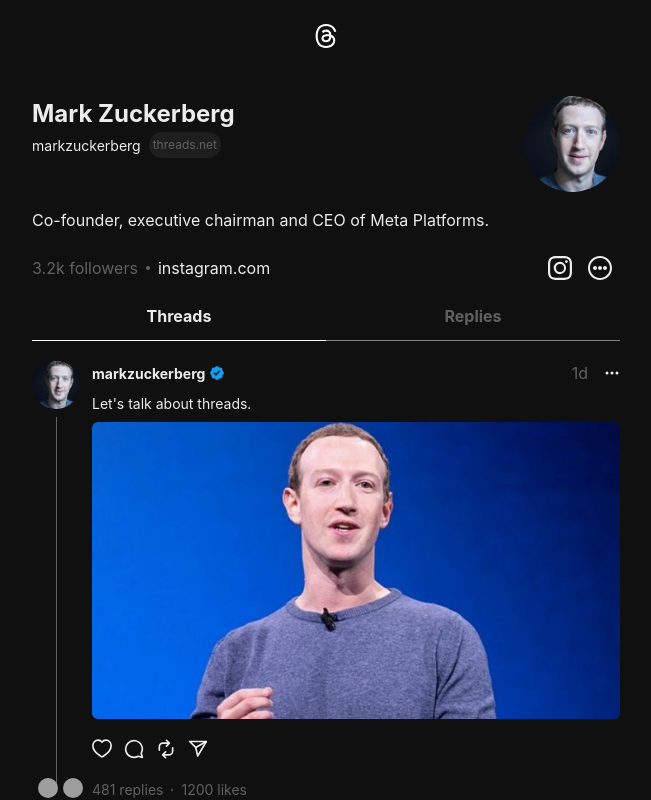
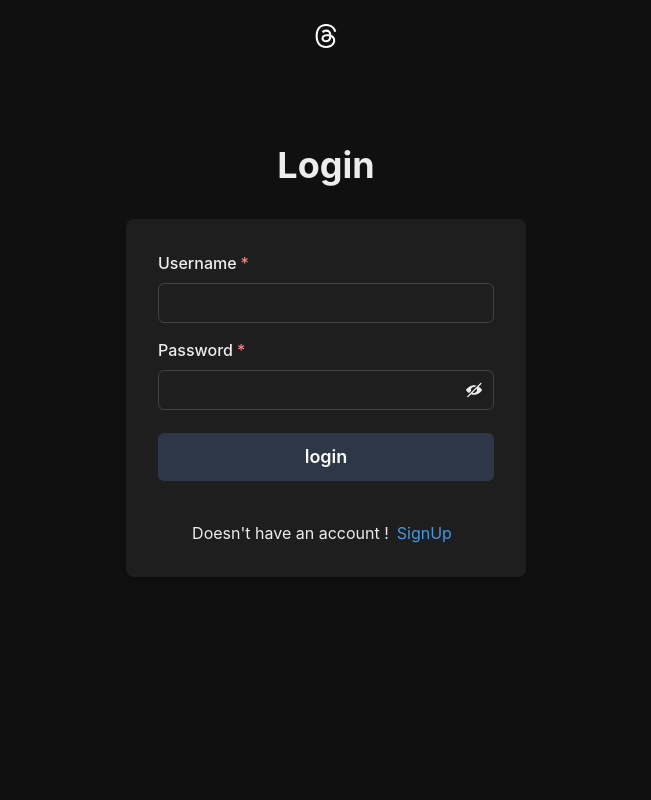
Before and after one commit to Premraj18/socialmedia, a React (Vite) app in the folder frontend/: page /auth in a window 1280 px wide. Shown: the top 800 px of the page, without its empty margins (314-965 px from the left). Built offline with nearby package versions, Linux system fonts and the light colour scheme; grey boxes are pictures that could not be loaded.

Commit message:
Authanticationn completed

```diff
--- a/frontend/src/App.jsx
+++ b/frontend/src/App.jsx
@@ -1,7 +1,7 @@
 import React from 'react'
 import './App.css'
 import { Button, Container } from '@chakra-ui/react'
-import { Routes, Route } from 'react-router-dom'
+import { Routes, Route, Navigate } from 'react-router-dom'
 
 //pages
 import UserPage from './pages/UserPage'
@@ -9,17 +9,24 @@
 import Header from './components/Header'
 import HomePage from './pages/HomePage'
 import AuthPage from './pages/AuthPage'
+import { useRecoilValue } from 'recoil'
+import userAtom from './atoms/userAtom'
+import Logout from './components/Logout'
 
 const App = () => {
+  const user = useRecoilValue(userAtom);
+  // console.log(user)
   return (
     <Container maxWidth='620px'>
       <Header/>
       <Routes>
-        <Route path='/' element={<HomePage/>}/>
-        <Route path='/authPage' element={<AuthPage/>}/>
+        <Route path='/' element={user ? <HomePage/> : <Navigate to='/auth'/>}/>
+        <Route path='/auth' element={!user ? <AuthPage/> : <Navigate to='/'/>}/>
         <Route path='/:username' element={<UserPage/>}/>
         <Route path='/:username/post/:pid' element={<PostPage/>}/>
       </Routes>
+
+      {user && <Logout/>}
      </Container>
   )
 }
--- /dev/null
+++ b/frontend/src/atoms/userAtom.js
@@ -0,0 +1,8 @@
+import { atom } from "recoil";
+
+const userAtom = atom({
+    key: 'userAtom',
+    default: JSON.parse(localStorage.getItem('user-threads'))
+})
+
+export default userAtom;
--- a/frontend/src/components/Login.jsx
+++ b/frontend/src/components/Login.jsx
@@ -18,10 +18,55 @@
 import { ViewIcon, ViewOffIcon } from '@chakra-ui/icons'
 import { useSetRecoilState } from 'recoil'
 import authScreenAtom from '../atoms/authAtom'
+import userAtom from '../atoms/userAtom'
+import useShowToast from '../hooks/useShowToast'
 
 export default function Login() {
     const [showPassword, setShowPassword] = useState(false)
     const setauthScreen = useSetRecoilState(authScreenAtom)
+
+    const [inputs, setInputs] = useState({
+        username: '',
+        password: '',
+    });
+
+    const setUser = useSetRecoilState(userAtom);
+    const showToast = useShowToast();
+
+    const handlelogin = async (e) => {
+        e.preventDefault();
+        try {
+            const res = await fetch('/api/users/login', {
+                method: 'POST',
+                headers: {
+                    "Content-Type": 'application/json'
+                },
+                body: JSON.stringify(inputs)
+            })
+
+            const data = await res.json();
+
+            if (data.error) {
+                showToast('Error', data.error, 'error')
+                return
+            }
+            else {
+                showToast('Success', 'Login Successfully', 'success')
+            }
+
+            localStorage.setItem('user-threads', JSON.stringify(data));
+            setUser(data);
+
+            setInputs({
+                username: '',
+                password: '',
+            })
+            console.log(data)
+        }
+        catch (error) {
+            showToast('Error', error, 'error')
+        }
+    }
 
     return (
         <Flex align={'center'} justify={'center'}>
@@ -41,14 +86,15 @@
                     boxShadow={'lg'}
                     p={8}>
                     <Stack spacing={4}>
+                        <form onSubmit={handlelogin} style={{ display: 'flex', flexDirection: 'column', gap: '15px' }}>
                             <FormControl isRequired>
                                 <FormLabel>Username</FormLabel>
-                            <Input type="text" />
+                                <Input type="text" value={inputs.username} onChange={(e) => setInputs({...inputs, username: e.target.value})}/>
                             </FormControl>
-                        <FormControl  isRequired >
+                            <FormControl isRequired >
                                 <FormLabel>Password</FormLabel>
                                 <InputGroup>
-                                <Input type={showPassword ? 'text' : 'password'} minLength={5} />
+                                    <Input type={showPassword ? 'text' : 'password'} minLength={5} value={inputs.password} onChange={(e) => setInputs({...inputs, password: e.target.value})}/>
                                     <InputRightElement h={'full'}>
                                         <Button
                                             variant={'ghost'}
@@ -71,6 +117,7 @@
                                     login
                                 </Button>
                             </Stack>
+                        </form>
                         <Stack pt={6}>
                             <Text align={'center'}>
                                 Doesn't have an account !
--- /dev/null
+++ b/frontend/src/components/Logout.jsx
@@ -0,0 +1,48 @@
+import { Button } from '@chakra-ui/react';
+import React from 'react'
+import { useSetRecoilState } from 'recoil';
+import userAtom from '../atoms/userAtom';
+import useShowToast from '../hooks/useShowToast';
+
+const Logout = () => {
+    const setUser = useSetRecoilState(userAtom)
+
+    const showToast = useShowToast();
+
+    const handleLogout = async () => {
+
+
+        try {
+            const res = await fetch('/api/users/logout', {
+                method: "POST",
+                headers: { "Content-Type": "application/json" }
+            });
+
+            const data = await res.json();
+            if (data.error) {
+                showToast('Error', data.error, 'error')
+                return
+            }
+            else {
+                showToast('Success', 'Logout Successfully', 'success')
+            }
+
+            localStorage.removeItem('user-threads');
+            setUser(null)
+        }
+        catch (error) {
+            showToast('Error', error, 'error')
+        }
+    }
+
+    return (
+        <>
+            <Button position={'fixed'} top={'30px'} right={'30px'} size={'sm'} onClick={handleLogout}>
+                logout
+            </Button>
+        </>
+    )
+
+}
+
+export default Logout
--- a/frontend/src/components/Signup.jsx
+++ b/frontend/src/components/Signup.jsx
@@ -18,10 +18,59 @@
 import { ViewIcon, ViewOffIcon } from '@chakra-ui/icons'
 import { useSetRecoilState } from 'recoil'
 import authScreenAtom from '../atoms/authAtom'
+import userAtom from '../atoms/userAtom'
+import useShowToast from '../hooks/useShowToast'
 
 export default function Signup() {
     const [showPassword, setShowPassword] = useState(false)
     const setauthScreen = useSetRecoilState(authScreenAtom)
+
+    const [inputs,setInputs] = useState({
+        name: '',
+        username: '',
+        email: '',
+        password: '',
+    });
+
+    const setUser = useSetRecoilState(userAtom)
+    const showToast = useShowToast();
+
+    const handleSignup = async (e) => {
+        e.preventDefault();
+        try {
+            const res = await fetch('/api/users/signup',{
+                method: 'POST',
+                headers: {
+                    "Content-Type": 'application/json'
+                },
+                body: JSON.stringify(inputs)
+            })
+
+            const data = await res.json();
+
+            if(data.error){
+                showToast('Error', data.error, 'error')
+                return
+            }
+            else{
+                showToast('Success', 'Account Created Successfully', 'success')
+            }
+
+            localStorage.setItem('user-threads', JSON.stringify(data));
+            setUser(data)
+
+            setInputs({
+                name: '',
+                username: '',
+                email: '',
+                password: '',
+            })
+            // console.log(data)
+        }
+        catch (error) {
+            showToast('Error', error, 'error')
+        }
+    }
 
     return (
         <Flex align={'center'} justify={'center'}>
@@ -37,28 +86,29 @@
                     boxShadow={'lg'}
                     p={8}>
                     <Stack spacing={4}>
+                        <form onSubmit={handleSignup} style={{display:'flex', flexDirection: 'column', gap:'15px'}}>
                             <HStack>
                                 <Box>
-                                <FormControl  isRequired>
+                                    <FormControl isRequired>
                                         <FormLabel>Full Name</FormLabel>
-                                    <Input type="text" />
+                                        <Input type="text" value={inputs.name} onChange={(e) => setInputs({...inputs, name: e.target.value})}/>
                                     </FormControl>
                                 </Box>
                                 <Box>
                                     <FormControl isRequired >
                                         <FormLabel>Username</FormLabel>
-                                    <Input type="text" />
+                                        <Input type="text" value={inputs.username} onChange={(e) => setInputs({...inputs, username: e.target.value})}/>
                                     </FormControl>
                                 </Box>
                             </HStack>
                             <FormControl isRequired>
                                 <FormLabel>Email address</FormLabel>
-                            <Input type="email" />
+                                <Input type="email" value={inputs.email} onChange={(e) => setInputs({...inputs, email: e.target.value})}/>
                             </FormControl>
-                        <FormControl  isRequired >
+                            <FormControl isRequired >
                                 <FormLabel>Password</FormLabel>
                                 <InputGroup>
-                                <Input type={showPassword ? 'text' : 'password'} minLength={5} />
+                                    <Input type={showPassword ? 'text' : 'password'} minLength={5} value={inputs.password} onChange={(e) => setInputs({...inputs, password: e.target.value})}/>
                                     <InputRightElement h={'full'}>
                                         <Button
                                             variant={'ghost'}
@@ -68,7 +118,7 @@
                                     </InputRightElement>
                                 </InputGroup>
                             </FormControl>
-                        <Stack spacing={10} pt={2}>
+                            <Stack spacing={10} pt={2} onSubmit={handleSignup}>
                                 <Button
                                     type='submit'
                                     loadingText="Submitting"
@@ -81,6 +131,7 @@
                                     Sign up
                                 </Button>
                             </Stack>
+                        </form>
                         <Stack pt={6}>
                             <Text align={'center'}>
                                 Already a user?
--- /dev/null
+++ b/frontend/src/hooks/useShowToast.jsx
@@ -0,0 +1,19 @@
+import { useToast } from "@chakra-ui/toast";
+
+const useShowToast = () => {
+    const toast = useToast();
+
+    const showToast = (title, description, status) => {
+        toast({
+            title,
+            description,
+            status,
+            duration: 3000,
+            isClosable: true,
+        });
+    };
+
+    return showToast;
+};
+
+export default useShowToast;
--- a/frontend/src/pages/HomePage.jsx
+++ b/frontend/src/pages/HomePage.jsx
@@ -3,6 +3,7 @@
 import { Link } from 'react-router-dom'
 
 const HomePage = () => {
+
     return (
         <div>
             <Link to='/markzuckerberg'>
--- a/frontend/vite.config.js
+++ b/frontend/vite.config.js
@@ -6,5 +6,12 @@
   plugins: [react()],
   server:{
     port: 3000,
+    proxy: {
+      '/api': {
+        target: 'http://localhost:4000',
+        changeOrigin: true,
+        secure: false,
+      }
+    }
   }
 })
```
Also changed, not shown: 1 other file (tests, documents, lock files or other folders). Lines whose indentation alone changed are shown as unchanged.
